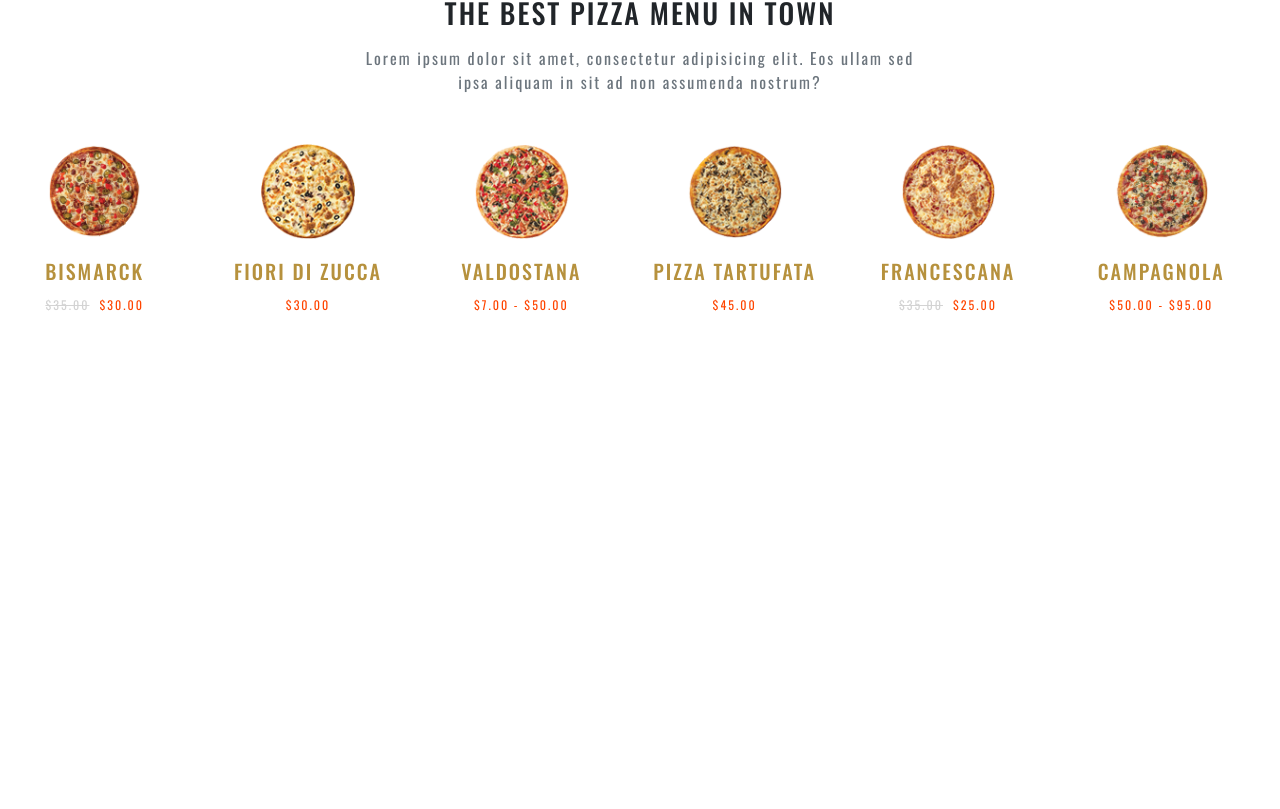
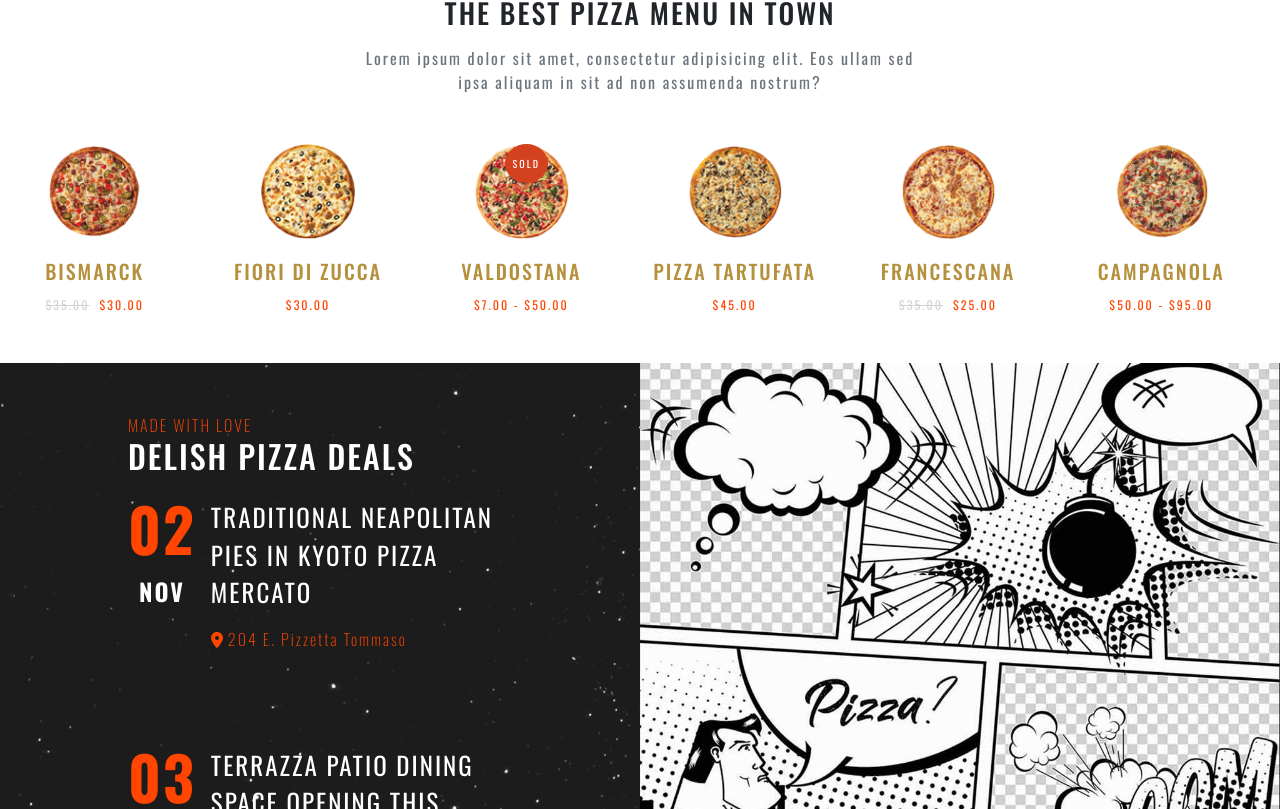
Before and after one commit to Rostrv/proj-html-vuejs, a Vue app: page / in a window 1280 px wide. Shown: the part 3251-4060 px from the top of the page. Before the commit the page ends 3614 px from the top, so only its background shows below. Built offline with nearby package versions, Linux system fonts and the light colour scheme.

Commit message:
add section

```diff
--- a/src/components/SiteMain.vue
+++ b/src/components/SiteMain.vue
@@ -8,6 +8,7 @@
     <MembersComp/>
     <ClientsComp/>
     <PizzaType/>
+    <EventsComp/>
 </div>
 
 </template>
@@ -22,6 +23,7 @@ import MidJumbo from "./partials/MidJumbo.vue";
 import MembersComp from "./partials/MembersComp.vue";
 import ClientsComp from "./partials/ClientsComp.vue";
 import PizzaType from "./partials/PizzaType.vue";
+import EventsComp from "./partials/EventsComp.vue";
 
 
 
@@ -36,7 +38,8 @@ export default{
     MidJumbo,
     MembersComp,
     ClientsComp,
-    PizzaType
+    PizzaType,
+    EventsComp
 }
 }
 </script>
--- a/src/components/partials/ClientsComp.vue
+++ b/src/components/partials/ClientsComp.vue
@@ -18,11 +18,7 @@ export default {
             return {
                 clients: [{
 
-                        image: 'h1-clients-img-1'
-                    },
-                    {
-
-                        image: 'h1-clients-img-2'
+                        image: 'h1-clients-img-4'
                     },
                     {
 
@@ -30,7 +26,11 @@ export default {
                     },
                     {
 
-                        image: 'h1-clients-img-4'
+                        image: 'h1-clients-img-1'
+                    },
+                    {
+
+                        image: 'h1-clients-img-2'
                     },
                     {
 
--- /dev/null
+++ b/src/components/partials/EventsComp.vue
@@ -0,0 +1,156 @@
+<template>
+  <section class="events">
+    <div class="row m-0">
+      <div class="col-6 left">
+        <div class="list-container">
+          <div class="events-list text-white ">
+            <span class="text-uppercase">made with love</span>
+            <h2 class="text-uppercase">Delish pizza deals</h2>
+            <ul>
+              <li
+                class="single-event d-flex bb"
+                v-for="(element, i) in events"
+                :key="i"
+              >
+                <div class="event-date text-uppercase">
+                  <span class="event-day">{{ element.day }}</span>
+                  <span class="event-month">{{ element.month }}</span>
+                </div>
+
+                <div class="event-details">
+                  <p class="event-name text-uppercase">{{ element.name }}</p>
+                  <div class="event-location">
+                    <font-awesome-icon icon="fa-solid fa-location-dot" />
+                    <span>{{ element.location }}</span>
+                  </div>
+                </div>
+
+              </li>
+
+            </ul>
+          </div>
+        </div>
+      </div>
+      <div class="col-6 right">
+        <img src="@/assets/img/h3-img-5a.jpg" alt="" />
+      </div>
+    </div>
+  </section>
+</template>
+
+<script>
+export default {
+  name: "EventsComp",
+  data() {
+    return {
+      events: [
+        {
+          name: "traditional neapolitan pies in kyoto pizza mercato",
+          location: "204 E. Pizzetta Tommaso",
+          day: "02",
+          month: "nov",
+        },
+        {
+          name: "terrazza patio dining space opening this weekend",
+          location: "204 E. Pizzetta Tommaso",
+          day: "03",
+          month: "nov",
+        },
+        {
+          name: "sienna private dining room with stéphane brunn",
+          location: "204 E. Pizzetta Tommaso",
+          day: "04",
+          month: "nov",
+        },
+      ],
+    };
+  },
+};
+</script>
+
+<style lang="scss" scoped>
+.row {
+  width: 100%;
+}
+
+img {
+  width: 100%;
+}
+
+.list-container {
+  background-color: #1c1c1c;
+  background-image: url('@/assets/img/bg-stars.png');
+}
+
+.events-list {
+  width: 60%;
+  display: flex;
+  flex-direction: column;
+  margin: 0 auto;
+  align-items: flex-start;
+  padding-top: 50px;
+
+}
+
+.single-event {
+  margin-bottom: 80px;
+}
+
+.col-6 {
+  padding: 0;
+}
+
+ul {
+  list-style: none;
+  padding: 0;
+}
+
+span {
+  color: orangered;
+  font-weight: lighter;
+}
+
+
+.event-day {
+  display: block;
+  font-size: 60px;
+  font-weight: bold;
+
+}
+
+.event-month {
+  font-size: 1.5em;
+  color: white;
+  font-weight: bold;
+}
+
+.event-details {
+  margin: 15px 0 0 15px;
+  width: 85%;
+  display: flex;
+  flex-wrap: wrap;
+
+
+}
+.event-name {
+
+  color: white;
+  font-size: 25px;
+  text-align:start
+
+}
+
+.event-location {
+  color: orangered;
+  text-align: start;
+
+}
+
+.fa-location-dot{
+    margin-right: 5px;
+}
+
+.single-event::after .bb{
+    border-bottom: 3px dotted orange;
+}
+</style>
--- a/src/components/partials/PizzaType.vue
+++ b/src/components/partials/PizzaType.vue
@@ -23,6 +23,7 @@
 
           <span class="currentPrice">{{ element.currentPrice }}</span>
         </div>
+        <div v-show="element.sold" class="soldProduct">sold</div>
       </div>
     </div>
   </section>
@@ -39,36 +40,42 @@ export default {
           image: "h3-product-img-1a",
           initialPrice: "$35.00",
           currentPrice: "$30.00",
+          sold: false,
         },
         {
           name: "fiori di zucca",
           image: "h3-product-img-2a",
           currentPrice: "$30.00",
           initialPrice: null,
+          sold: false,
         },
         {
           name: "valdostana",
           image: "h3-product-img-3a",
           currentPrice: "$7.00 - $50.00",
           initialPrice: null,
+          sold: true,
         },
         {
           name: "pizza tartufata",
           image: "h3-product-img-4a",
           currentPrice: "$45.00",
           initialPrice: null,
+          sold: false,
         },
         {
           name: "francescana",
           image: "h3-product-img-5a",
           currentPrice: "$25.00",
           initialPrice: "$35.00",
+          sold: false,
         },
         {
           name: "campagnola",
           image: "h3-product-img-6a",
           currentPrice: "$50.00 - $95.00",
           initialPrice: null,
+          sold: false,
         },
       ],
     };
@@ -77,6 +84,10 @@ export default {
 </script>
 
 <style lang="scss" scoped>
+.pizza-type {
+  position: relative;
+}
+
 span {
   color: orangered;
   text-transform: uppercase;
@@ -93,6 +104,10 @@ img {
   margin-top: 50px;
 }
 
+.col-2{
+  position: relative;
+}
+
 .name {
   text-transform: uppercase;
   color: #b6913d;
@@ -103,4 +118,16 @@ img {
   color: lightgrey;
   text-decoration: line-through;
 }
+
+.soldProduct {
+  position: absolute;
+  top: 0;
+  right: 80px;
+  background-color: #d3411e;
+  color: white;
+  padding: 12px 8px;
+  border-radius: 50%;
+  font-size:10px;
+  text-transform: uppercase;
+}
 </style>
--- a/src/main.js
+++ b/src/main.js
@@ -3,11 +3,11 @@ import App from './App.vue'
 import 'bootstrap'
 import 'bootstrap/dist/css/bootstrap.min.css'
 import { library } from '@fortawesome/fontawesome-svg-core'
-import { faUserSecret, faMagnifyingGlass } from '@fortawesome/free-solid-svg-icons'
+import { faUserSecret, faMagnifyingGlass, faLocationDot } from '@fortawesome/free-solid-svg-icons'
 import { faTwitter, faInstagram, faLinkedin, faFacebookSquare } from '@fortawesome/free-brands-svg-icons'
 import { faEye } from "@fortawesome/free-regular-svg-icons"
 import { FontAwesomeIcon } from '@fortawesome/vue-fontawesome'
-library.add(faUserSecret, faMagnifyingGlass, faEye, faTwitter, faInstagram, faLinkedin, faFacebookSquare)
+library.add(faUserSecret, faMagnifyingGlass, faEye, faTwitter, faInstagram, faLinkedin, faLocationDot, faFacebookSquare)
 Vue.component('font-awesome-icon', FontAwesomeIcon)
 
 Vue.config.productionTip = false
```
